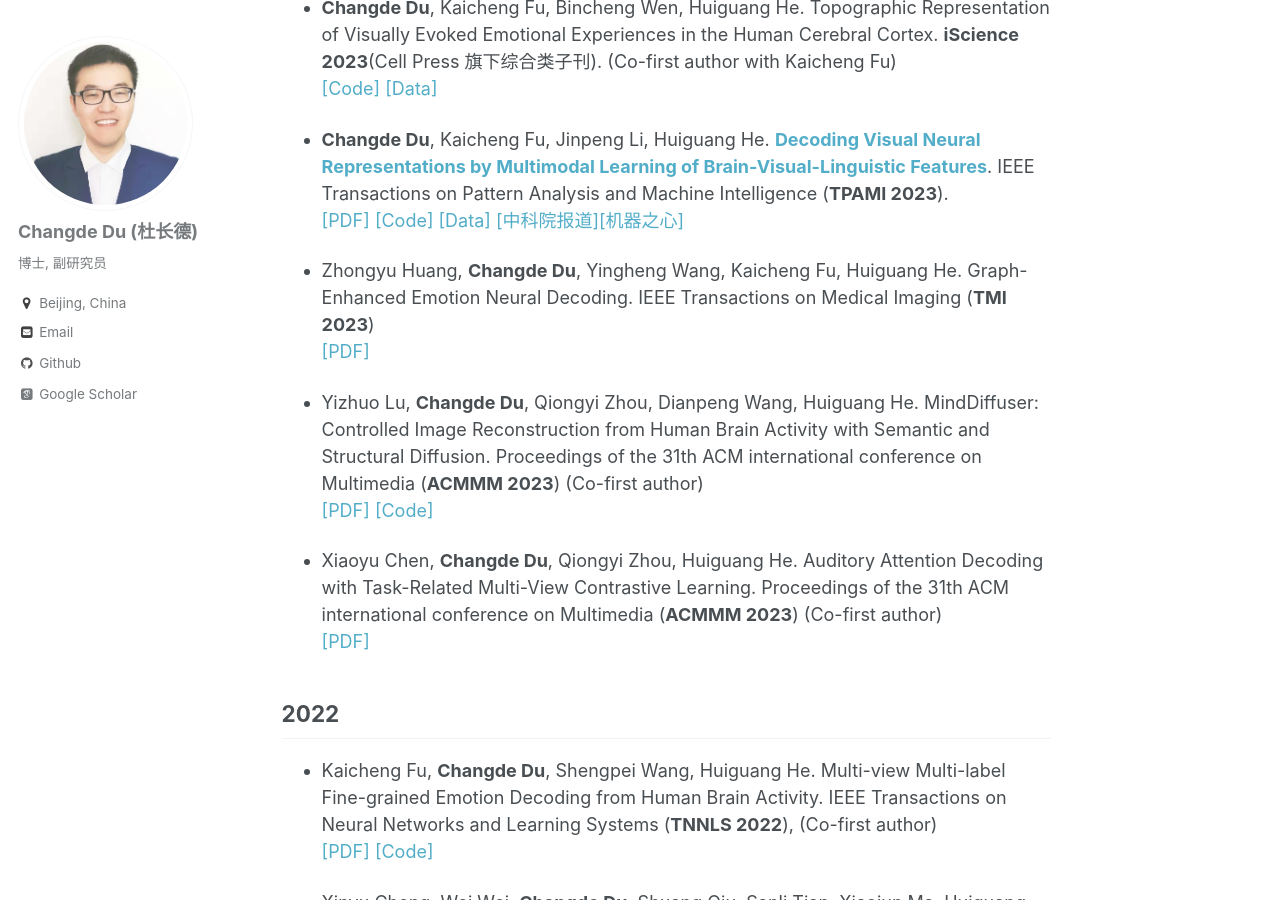
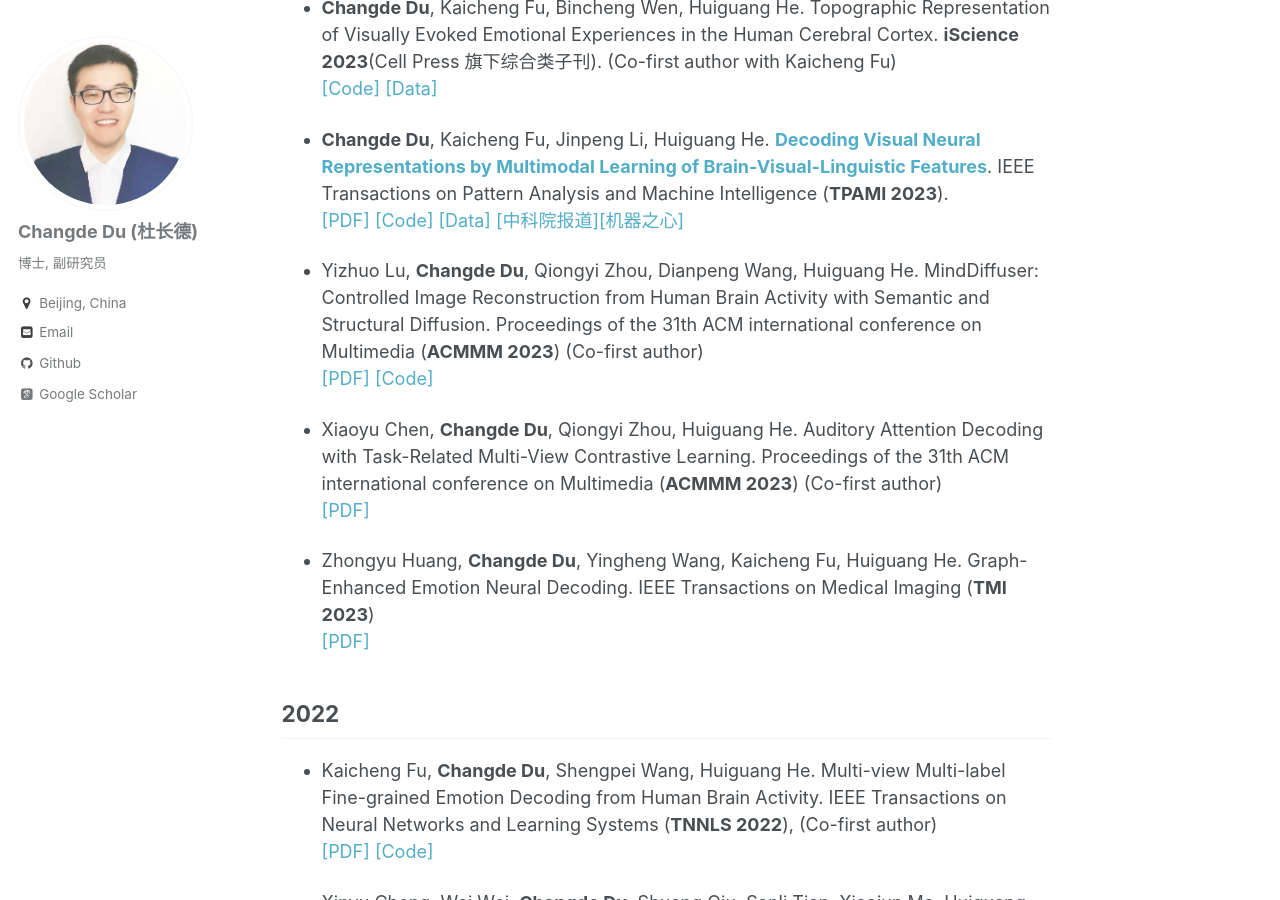
Before and after one commit to ChangdeDu/changdedu.github.io, a Jekyll site: the page built from _pages/about.md, in a window 1280 px wide and 900 px high, scrolled down 2373 px. Built offline with Jekyll 4.4.1, drawn with Linux system fonts in a browser that asks for light colours; some web fonts are replaced.

```diff
--- a/_pages/about.md
+++ b/_pages/about.md
@@ -70,12 +70,12 @@ redirect_from:
 
 - **Changde Du**, Kaicheng Fu, Jinpeng Li, Huiguang He. [**Decoding Visual Neural Representations by Multimodal Learning of Brain-Visual-Linguistic Features**](https://arxiv.org/abs/2210.06756). IEEE Transactions on Pattern Analysis and Machine Intelligence (**TPAMI 2023**). <br>[[PDF]](https://ieeexplore.ieee.org/document/10089190) [[Code]](https://github.com/ChangdeDu/BraVL) [[Data]](https://figshare.com/articles/dataset/BraVL/17024591) [[中科院报道]](https://www.cas.cn/syky/202304/t20230407_4883387.shtml)[[机器之心]](https://mp.weixin.qq.com/s/6Q6aUq5zAo6CWwWJR3zlsw)
 
-- Zhongyu Huang, **Changde Du**, Yingheng Wang, Kaicheng Fu, Huiguang He. Graph-Enhanced Emotion Neural Decoding. IEEE Transactions on Medical Imaging (**TMI 2023**)  <br> [[PDF]](https://ieeexplore.ieee.org/document/10047967)
-
 - Yizhuo Lu, **Changde Du**, Qiongyi Zhou, Dianpeng Wang, Huiguang He. MindDiffuser: Controlled Image Reconstruction from Human Brain Activity with Semantic and Structural Diffusion. Proceedings of the 31th ACM international conference on Multimedia (**ACMMM 2023**) (Co-first author) <br>[[PDF]](https://arxiv.org/pdf/2303.14139.pdf) [[Code]](https://github.com/ReedOnePeck/MindDiffuser)
 
 - Xiaoyu Chen, **Changde Du**, Qiongyi Zhou, Huiguang He. Auditory Attention Decoding with Task-Related Multi-View Contrastive Learning. Proceedings of the 31th ACM international conference on Multimedia (**ACMMM 2023**)
 (Co-first author) <br>[[PDF]](https://arxiv.org/abs/2308.04244)
+
+- Zhongyu Huang, **Changde Du**, Yingheng Wang, Kaicheng Fu, Huiguang He. Graph-Enhanced Emotion Neural Decoding. IEEE Transactions on Medical Imaging (**TMI 2023**)  <br> [[PDF]](https://ieeexplore.ieee.org/document/10047967)
 
 ## 2022
 - Kaicheng Fu, **Changde Du**, Shengpei Wang, Huiguang He. Multi-view Multi-label Fine-grained Emotion Decoding from Human Brain Activity. IEEE Transactions on Neural Networks and Learning Systems (**TNNLS 2022**), (Co-first author) <br>[[PDF]](https://arxiv.org/abs/2211.02629) [[Code]](https://github.com/KaichengFu1997/ML-BVAE)
```
